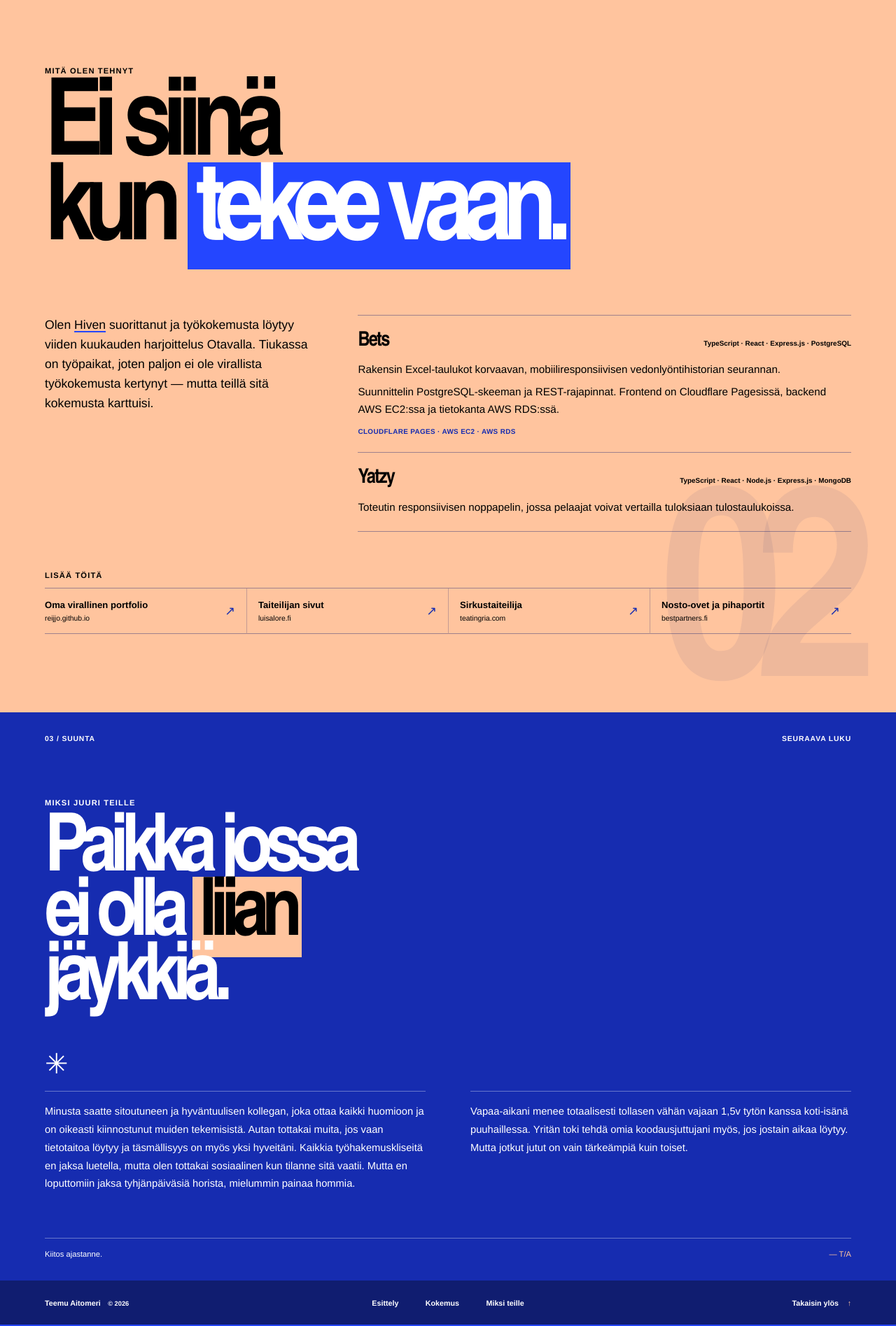
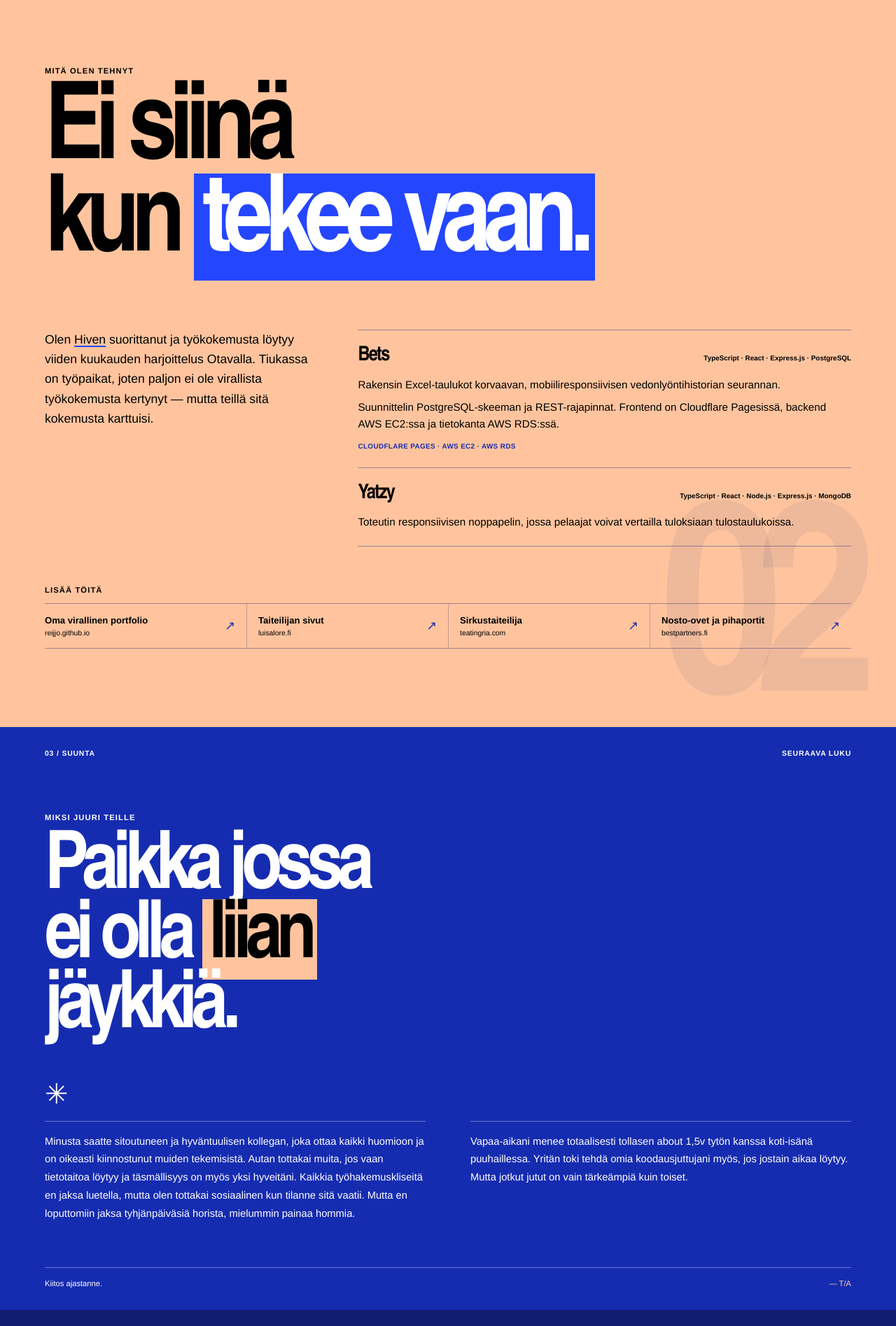
Before and after one commit to reijjo/julkeexlempee, an Astro site: page / in a window 1280 px wide. Shown: the part 860-2755 px from the top of the page at 70% size. Built offline with nearby package versions, Linux system fonts and the light colour scheme; Astro itself is replaced by a stand-in of ours.

Commit message:
last fix

```diff
--- a/src/components/HeroSection.astro
+++ b/src/components/HeroSection.astro
@@ -148,8 +148,8 @@ import portrait from '../assets/minaw.webp';
 		font-family: var(--display);
 		font-size: clamp(4.8rem, 11.5vw, 10.5rem);
 		font-weight: 800;
-		letter-spacing: -0.095em;
-		line-height: 0.76;
+		letter-spacing: -0.075em;
+		line-height: 0.88;
 	}
 
 	h1 span {
--- a/src/components/WhySection.astro
+++ b/src/components/WhySection.astro
@@ -8,7 +8,7 @@
 		<div class="why-copy">
 			<span class="asterisk" aria-hidden="true">✳</span>
 			<p>Minusta saatte sitoutuneen ja hyväntuulisen kollegan, joka ottaa kaikki huomioon ja on oikeasti kiinnostunut muiden tekemisistä. Autan tottakai muita, jos vaan tietotaitoa löytyy ja täsmällisyys on myös yksi hyveitäni. Kaikkia työhakemuskliseitä en jaksa luetella, mutta olen tottakai sosiaalinen kun tilanne sitä vaatii. Mutta en loputtomiin jaksa tyhjänpäiväsiä horista, mielummin painaa hommia.</p>
-			<p>Vapaa-aikani menee totaalisesti tollasen vähän vajaan 1,5v tytön kanssa koti-isänä puuhaillessa. Yritän toki tehdä omia koodausjuttujani myös, jos jostain aikaa löytyy. Mutta jotkut jutut on vain tärkeämpiä kuin toiset.</p>
+			<p>Vapaa-aikani menee totaalisesti tollasen about 1,5v tytön kanssa koti-isänä puuhaillessa. Yritän toki tehdä omia koodausjuttujani myös, jos jostain aikaa löytyy. Mutta jotkut jutut on vain tärkeämpiä kuin toiset.</p>
 		</div>
 	</div>
 	<div class="why-note">Kiitos ajastanne.<span>— T/A</span></div>
@@ -60,8 +60,8 @@
 		font-family: var(--display);
 		font-size: clamp(4.1rem, 9vw, 8.25rem);
 		font-weight: 800;
-		letter-spacing: -0.09em;
-		line-height: 0.8;
+		letter-spacing: -0.075em;
+		line-height: 0.86;
 	}
 
 	h2 em {
--- a/src/components/WorkSection.astro
+++ b/src/components/WorkSection.astro
@@ -81,8 +81,8 @@
 		font-family: var(--display);
 		font-size: clamp(4.25rem, 12vw, 10rem);
 		font-weight: 800;
-		letter-spacing: -0.09em;
-		line-height: 0.79;
+		letter-spacing: -0.075em;
+		line-height: 0.86;
 	}
 
 	h2 span {
```
